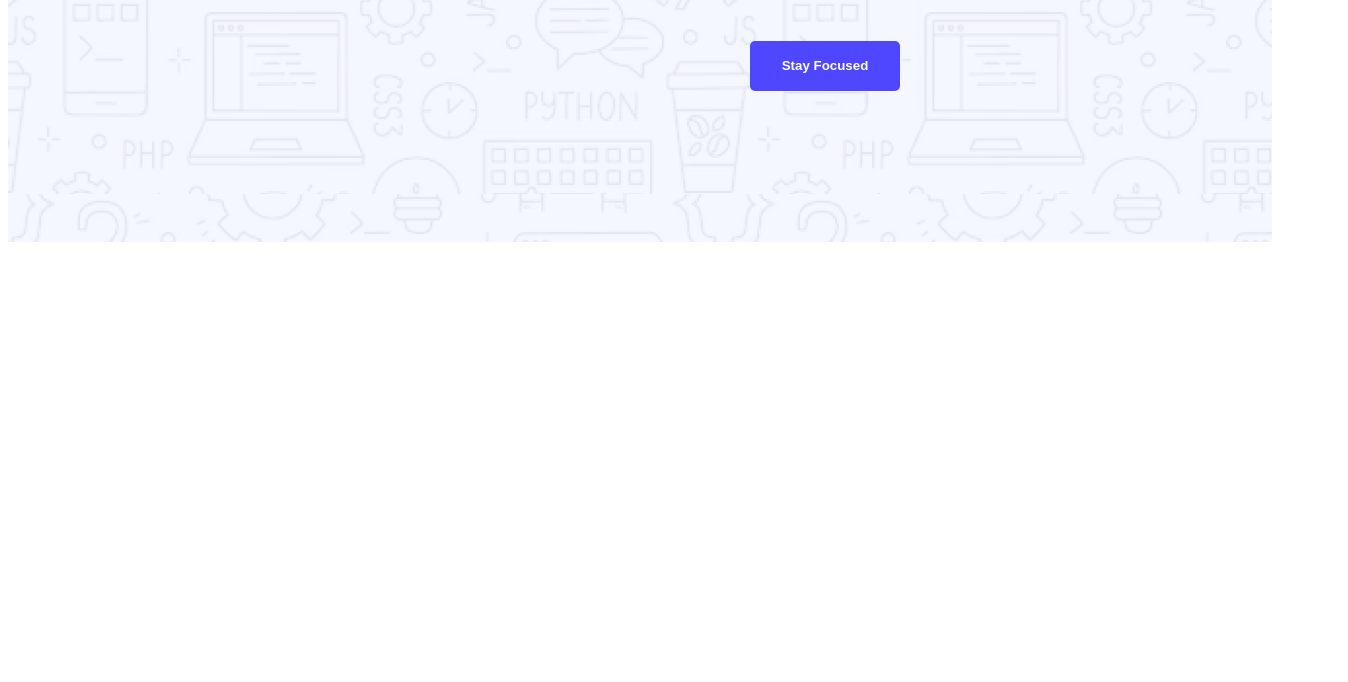
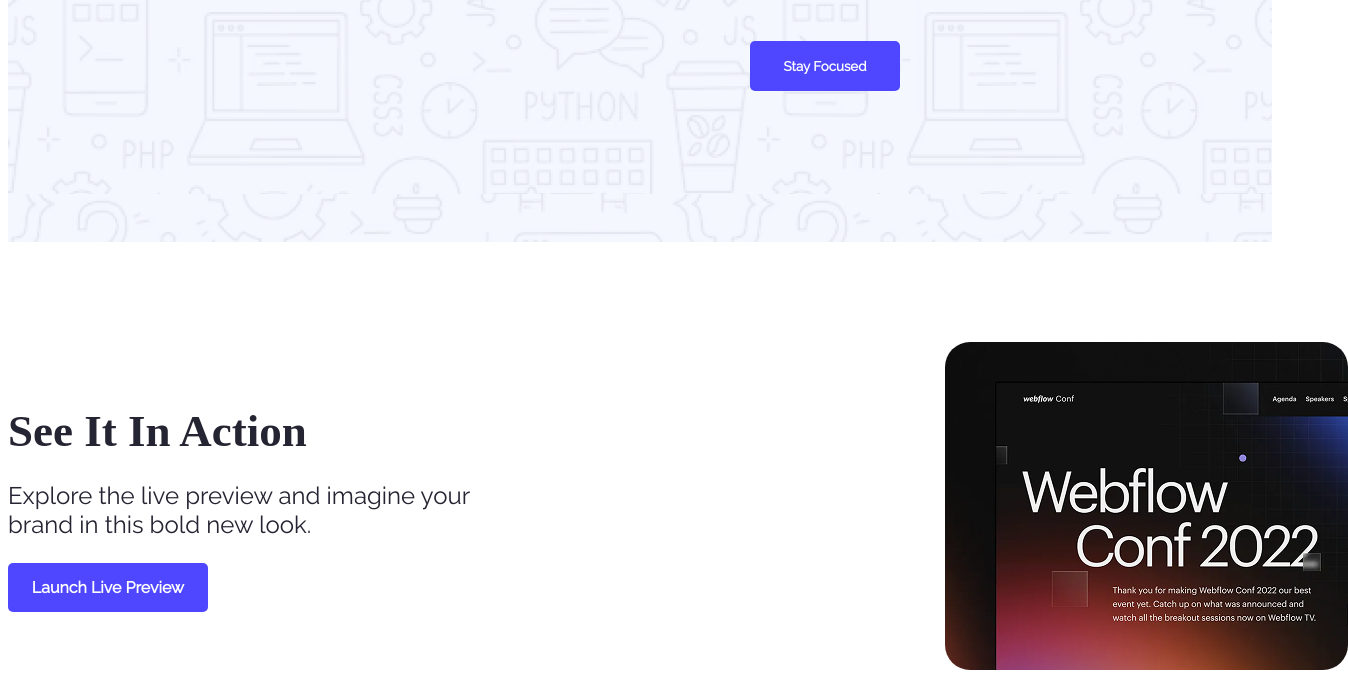
Before and after one commit to saikatse85/Batch12-01-landing-launchpad, a plain HTML site: page index.html in a window 1280 px wide. Shown: the part 466-1148 px from the top of the page, 1348 px wide, since content can reach past the window. Before the commit the page ends 800 px from the top, so only its background shows below. Drawn offline with Linux system fonts and the light colour scheme.

Commit message:
added action live preview

```diff
--- a/index.html
+++ b/index.html
@@ -26,7 +26,16 @@
     </header>
     <!-- end header section -->
     <main>
-
+        <section class="action_container">
+            <div class="action_title">
+                <h1 class="action_head">See It In Action</h1>
+                <p class="action_description">Explore the live preview and imagine your brand in this bold new look.</p>
+                <button class="action_button btn_color">Launch Live Preview</button>
+            </div>
+            <div>
+                <img src="Images/wc-mini.png" alt="" style="border-radius: 25px;">
+            </div>
+        </section>
     </main>
     <!-- end main Section -->
     <footer>
--- a/styles/style.css
+++ b/styles/style.css
@@ -1,6 +1,13 @@
-*body{
-    margin: 0 auto;
+
+/* shared Styles */
+.btn_color{
+    background-color: #4E47FF;
+    border-radius: 5px;
+    border: none;
+    font-family: Raleway;
 }
+
+/* star header section  */
 .header{
     background-image: url(../Images/Hero-bg.png);
     height: 700px;
@@ -62,9 +69,36 @@
     font-weight: bold;
     font-family: Raleway;
 }
-/* shared Styles */
-.btn_color{
-    background-color: #4E47FF;
-    border-radius: 5px;
-    border: none;
+/* end header tyles */
+
+.action_container{
+    height: auto;
+    width: 1340px;
+    margin: 0 auto;
+    justify-content: space-between;
+    align-items: center;
+    display: flex;
+    padding-top: 100px;
 }
+.action_title{
+    width: 516px;
+}
+.action_head{
+    margin: 0 auto;
+    font-weight: bold;
+    font-size: 45px;
+    color: #252432;
+}
+.action_description{
+    font-size: 24px;
+    font-family: Raleway;
+    color: #252432;
+}
+.action_button{
+    font-size: 16px;
+    font-weight: bold;
+    width: 200px;
+    color: white;
+    padding: 15px;
+}
+/* end action styles */
```
